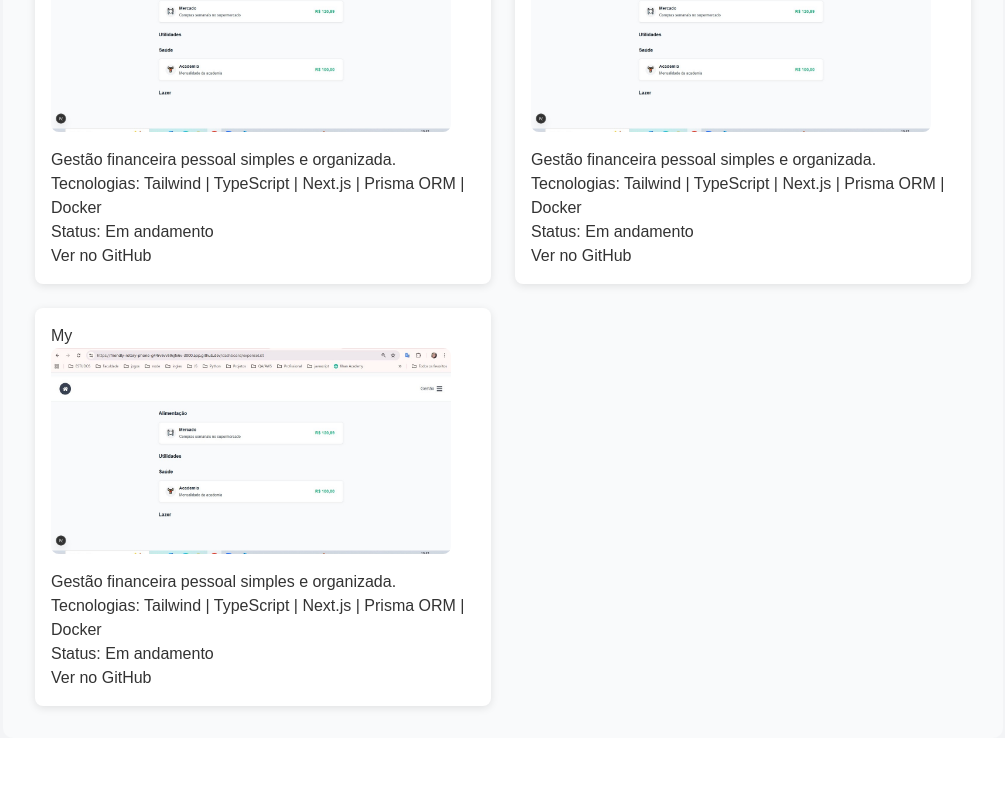
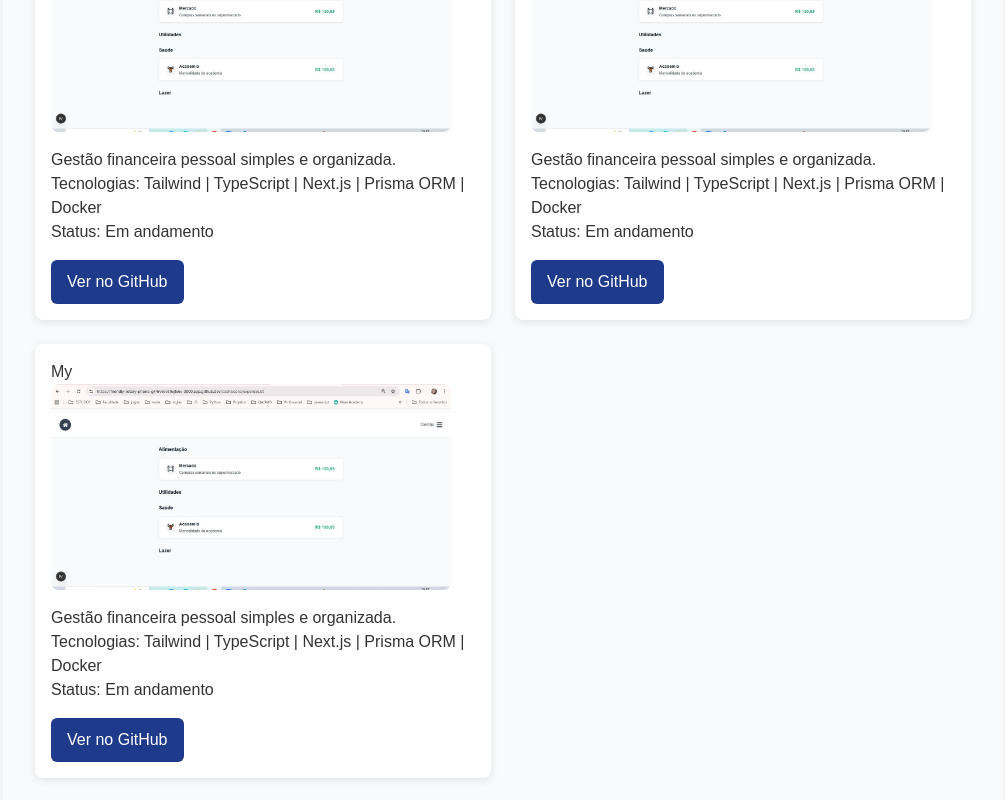
Before and after one commit to flaviane-lima/portfolio-flaviane, a Next.js app: page / in a window 1280 px wide. Shown: the part 721-1521 px from the top of the page, without its empty margins (137-1142 px from the left). Before the commit the page ends 1459 px from the top, so only its background shows below. Built offline with nearby package versions, Linux system fonts and the light colour scheme.

Commit message:
adiciona botão estilizado com hover nos cards de projeto

```diff
--- a/app/components/Card.tsx
+++ b/app/components/Card.tsx
@@ -27,6 +27,25 @@ const StyledImage = styled(Image)`
     border-radius: 8px;
 `
 
+const GithubButtom = styled.a`
+  display: inline-block;
+  margin-top: 16px;
+  padding: 10px 16px;
+  background-color: #1E3A8A;
+  color: #fff;
+  text-decoration: none;
+  font-weight: 500;
+  border-radius: 6px;
+  transition: background-color 0.3s ease;
+
+
+  .button:hover {
+  background-color: #1E40AF;
+}
+
+
+`
+
 //recebe os dados via props
 export default function Card({ title, image, description, technologies, status, github }: CardProps) {
   return (
@@ -41,12 +60,12 @@ export default function Card({ title, image, description, technologies, status,
           height={250}
         />
       </ImageWrapper>
-        <div>
-          <p>{description}</p>
-          <p>Tecnologias: {technologies.join(" | ")}</p>
-          <p>Status: {status}</p>
-          <a href={github} target="_blank" className="button"> Ver no GitHub</a>
-        </div>
+      <div>
+        <p>{description}</p>
+        <p>Tecnologias: {technologies.join(" | ")}</p>
+        <p>Status: {status}</p>
+        <GithubButtom href={github} target="_blank" className="button"> Ver no GitHub</GithubButtom>
+      </div>
     </ProjectCard>
   );
 }
```
